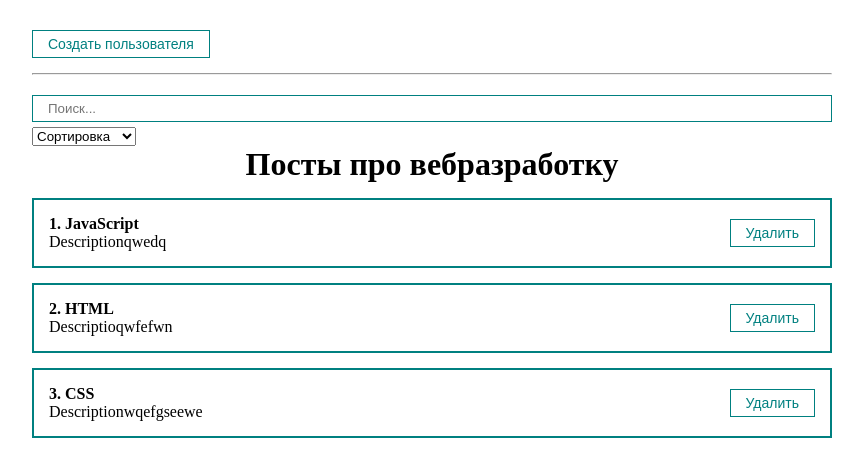
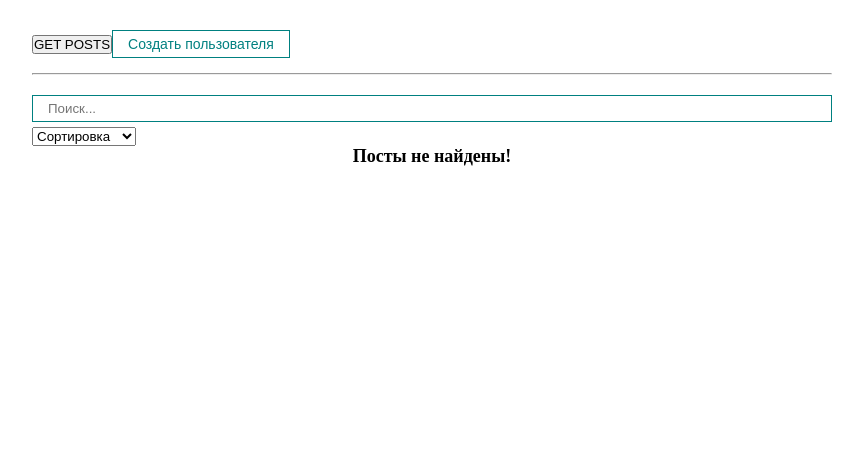
Before and after one commit to ArtemBakhmatov/react_project, a React (Create React App) app: page / in a window 1280 px wide. Shown: the top 476 px of the page, without its empty margins (208-1071 px from the left). Built offline with nearby package versions, Linux system fonts and the light colour scheme.

Commit message:
Работа с сервером. Axios

```diff
--- a/package.json
+++ b/package.json
@@ -6,6 +6,7 @@
     "@testing-library/jest-dom": "^5.16.5",
     "@testing-library/react": "^13.4.0",
     "@testing-library/user-event": "^13.5.0",
+    "axios": "^1.4.0",
     "react": "^18.2.0",
     "react-dom": "^18.2.0",
     "react-scripts": "5.0.1",
--- a/src/App.js
+++ b/src/App.js
@@ -7,17 +7,19 @@
 import MyModal from "./components/UI/myModal/MyModal";
 import MyButton from "./components/UI/button/MyButton";
 import { usePosts } from "./hook/usePosts";
+import axios from "axios";
 
 function App() {
-	const [posts, setPosts] = useState([
-		{id: 1, title: 'JavaScript', body: 'Descriptionqwedq'},
-		{id: 2, title: 'HTML', body: 'Descriptioqwfefwn'},
-		{id: 3, title: 'CSS', body: 'Descriptionwqefgseewe'}
-	]);
+	const [posts, setPosts] = useState([]);
 
 	const createPost = (newPost) => {
 		setPosts([...posts, newPost]);
 		setModal(false);
+	}
+
+	async function fetchPosts() {
+		const response = await axios.get('https://jsonplaceholder.typicode.com/posts');
+		setPosts(response.data);
 	}
 
 	// Получаем post из дочернего элемента
@@ -31,6 +33,7 @@
 
 	return (
 		<div className="App">
+			<button onClick={fetchPosts}>GET POSTS</button>
 			<MyButton
 				style={{marginTop: '30px'}}
 				onClick={() => setModal(true)}>
```
Also changed, not shown: 1 other file (tests, documents, lock files or other folders).
